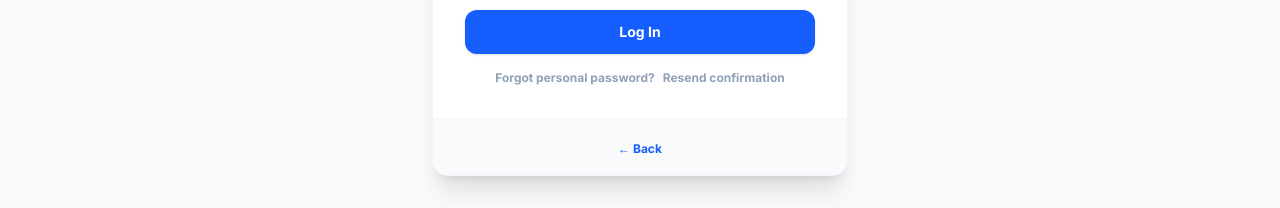
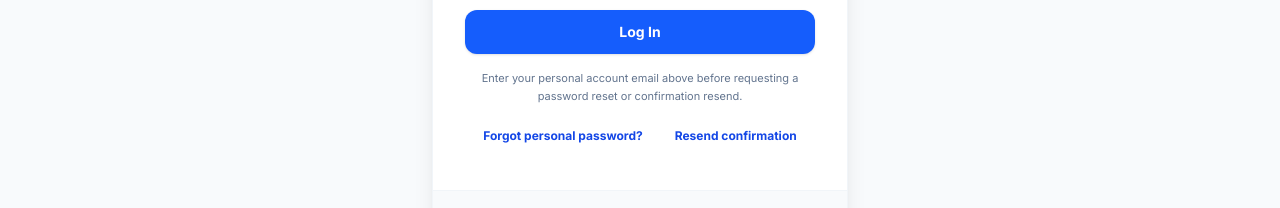
Before and after one commit to 9jaclinichq/fm-roster-googleai, a React (Vite) app: page /#/doctor/login in a window 1280 px wide. Shown: the part 703-911 px from the top of the page. Built offline with nearby package versions, Linux system fonts and the light colour scheme; no server answers.

Commit message:
fix(auth): make recovery initiation actionable

```diff
--- a/scripts/verify-password-recovery-bootstrap.ts
+++ b/scripts/verify-password-recovery-bootstrap.ts
@@ -6,6 +6,7 @@ import {
   recoveryFailureMessage,
   recoveryFailureReason,
 } from '../src/modules/auth/lib/passwordRecovery';
+import { validatePersonalEmail } from '../src/modules/auth/lib/authJourney';
 
 const read = (path: string) => readFileSync(resolve(process.cwd(), path), 'utf8');
 const app = read('src/App.tsx');
@@ -36,6 +37,9 @@ check(inspectRecoveryLocation('https://workspace.privydoc.com.ng/#/doctor/reset-
 check(inspectRecoveryLocation('https://workspace.privydoc.com.ng/#/doctor/login').kind === 'none', 'ordinary login is not treated as recovery');
 check(recoveryFailureMessage('expired_or_used').includes('expired or was already used'), 'expired/used state has a precise safe action');
 check(recoveryFailureMessage('session_missing').includes('valid password-recovery session'), 'direct or mismatched access cannot update a password');
+check(validatePersonalEmail('') === 'Enter your personal account email first.', 'missing recovery email receives clear feedback');
+check(validatePersonalEmail('not-an-email')?.includes('valid personal account email'), 'invalid recovery email receives clear feedback');
+check(validatePersonalEmail('synthetic@example.invalid') === null, 'synthetic valid email passes client validation');
 
 check(service.includes("flowType: 'implicit'") && service.includes('detectSessionInUrl: true'), 'Supabase client explicitly uses the configured implicit flow');
 check(!service.includes('exchangeCodeForSession'), 'application does not combine PKCE exchange with implicit recovery');
@@ -55,6 +59,13 @@ check(view.includes("recovery.status !== 'ready'") && view.includes('Return to p
 check(view.includes('The recovery session is closed') && view.includes('Continue to personal sign-in'), 'successful update truthfully routes through a fresh sign-in');
 check(app.includes("navigate('/doctor/login', { replace: true })") && app.includes("linkedWorkforce ? '/workspace/home' : '/doctor/home'"), 'fresh sign-in preserves institutional-link continuation');
 check(authView.includes('loginDoctor') && authView.includes('registerDoctor'), 'ordinary login and registration remain wired');
+check(authView.includes('onClick={requestPasswordReset}') && authView.includes('Forgot personal password?'), 'password recovery is a real button with the existing request handler');
+check(authView.includes('aria-label="Request personal password reset"'), 'password recovery has a stable accessible name across loading and cooldown states');
+check(!authView.includes('!email.trim() || resendCooldown'), 'missing email no longer makes the recovery control inert');
+check(authView.includes('min-h-11') && authView.includes('focus-visible:ring-2'), 'recovery controls have adequate targets and visible keyboard focus');
+check(authView.includes("emailAction === 'recovery' ? 'Requesting reset…'") && authView.includes('disabled={isSubmitting || emailAction !== null || resendCooldown > 0}'), 'recovery control exposes loading/cooldown and blocks duplicate submission');
+check(authView.includes('emailActionInFlight.current') && authView.includes('useRef(false)'), 'same-tick recovery activations are guarded before React rerenders');
+check(authView.includes('If a personal account exists for this email'), 'recovery result remains non-enumerating');
 
 for (const [source, label] of [
   [linking, 'account link'],
--- a/src/modules/auth/components/DoctorAuthView.tsx
+++ b/src/modules/auth/components/DoctorAuthView.tsx
@@ -1,4 +1,4 @@
-import React, { useEffect, useState } from 'react';
+import React, { useEffect, useRef, useState } from 'react';
 import { useNavigate, useLocation } from 'react-router-dom';
 import { Stethoscope, AlertCircle, CheckCircle2 } from 'lucide-react';
 import { databaseService } from '../../../lib/databaseService';
@@ -6,6 +6,7 @@ import {
   AUTH_EMAIL_COOLDOWN_SECONDS,
   loginFailureMessage,
   registrationNextStepMessage,
+  validatePersonalEmail,
   validatePersonalPassword,
 } from '../lib/authJourney';
 
@@ -25,9 +26,11 @@ export const DoctorAuthView: React.FC = () => {
   const [password, setPassword] = useState('');
   const [confirmPassword, setConfirmPassword] = useState('');
   const [isSubmitting, setIsSubmitting] = useState(false);
+  const [emailAction, setEmailAction] = useState<'recovery' | 'confirmation' | null>(null);
   const [error, setError] = useState('');
   const [confirmationNotice, setConfirmationNotice] = useState('');
   const [resendCooldown, setResendCooldown] = useState(0);
+  const emailActionInFlight = useRef(false);
 
   useEffect(() => {
     if (resendCooldown <= 0) return;
@@ -103,8 +106,11 @@ export const DoctorAuthView: React.FC = () => {
   const requestPasswordReset = async () => {
     setError('');
     setConfirmationNotice('');
-    if (!email.trim()) return setError('Enter your personal account email first.');
-    setIsSubmitting(true);
+    const emailError = validatePersonalEmail(email);
+    if (emailError) return setError(emailError);
+    if (emailActionInFlight.current || resendCooldown > 0) return;
+    emailActionInFlight.current = true;
+    setEmailAction('recovery');
     try {
       await databaseService.requestDoctorPasswordReset(email);
       setConfirmationNotice('If a personal account exists for this email, a password-reset message has been requested. Check your inbox and spam folder.');
@@ -112,14 +118,19 @@ export const DoctorAuthView: React.FC = () => {
     } catch (err) {
       setError(loginFailureMessage(err));
     } finally {
-      setIsSubmitting(false);
+      emailActionInFlight.current = false;
+      setEmailAction(null);
     }
   };
 
   const resendConfirmation = async () => {
     setError('');
-    if (!email.trim()) return setError('Enter your personal account email first.');
-    setIsSubmitting(true);
+    setConfirmationNotice('');
+    const emailError = validatePersonalEmail(email);
+    if (emailError) return setError(emailError);
+    if (emailActionInFlight.current || resendCooldown > 0) return;
+    emailActionInFlight.current = true;
+    setEmailAction('confirmation');
     try {
       await databaseService.resendDoctorConfirmation(email);
       setConfirmationNotice('If this email has an unconfirmed personal account, a new confirmation message has been requested. Check your inbox and spam folder.');
@@ -127,7 +138,8 @@ export const DoctorAuthView: React.FC = () => {
     } catch (err) {
       setError(loginFailureMessage(err));
     } finally {
-      setIsSubmitting(false);
+      emailActionInFlight.current = false;
+      setEmailAction(null);
     }
   };
 
@@ -167,13 +179,13 @@ export const DoctorAuthView: React.FC = () => {
 
         <form onSubmit={handleSubmit} className="p-6 sm:p-8 space-y-4">
           {confirmationNotice && (
-            <div className="bg-emerald-50 border border-emerald-200 text-emerald-800 rounded-xl p-3.5 flex items-start space-x-2 text-xs sm:text-sm">
+            <div className="bg-emerald-50 border border-emerald-200 text-emerald-800 rounded-xl p-3.5 flex items-start space-x-2 text-xs sm:text-sm" role="status">
               <CheckCircle2 size={16} className="shrink-0 mt-0.5" />
               <span>{confirmationNotice}</span>
             </div>
           )}
           {error && (
-            <div className="bg-rose-50 border border-rose-200 text-rose-800 rounded-xl p-3.5 flex items-start space-x-2 text-xs sm:text-sm animate-shake">
+            <div className="bg-rose-50 border border-rose-200 text-rose-800 rounded-xl p-3.5 flex items-start space-x-2 text-xs sm:text-sm animate-shake" role="alert">
               <AlertCircle size={16} className="shrink-0 mt-0.5" />
               <span>{error}</span>
             </div>
@@ -193,8 +205,9 @@ export const DoctorAuthView: React.FC = () => {
           )}
 
           <div className="space-y-1.5">
-            <label className="block text-xs font-bold text-slate-500 uppercase tracking-wider">Email</label>
+            <label htmlFor="doctor-account-email" className="block text-xs font-bold text-slate-500 uppercase tracking-wider">Email</label>
             <input
+              id="doctor-account-email"
               type="email"
               value={email}
               onChange={(e) => setEmail(e.target.value)}
@@ -234,19 +247,35 @@ export const DoctorAuthView: React.FC = () => {
 
           <button
             type="submit"
-            disabled={isSubmitting}
+            disabled={isSubmitting || emailAction !== null}
             className="w-full py-3 bg-blue-600 hover:bg-blue-700 disabled:bg-slate-300 disabled:text-slate-500 text-white rounded-xl text-sm font-bold shadow-sm transition transform active:scale-[0.98] cursor-pointer"
           >
             {isSubmitting ? 'Please wait...' : mode === 'register' ? 'Create Account' : 'Log In'}
           </button>
           {mode === 'login' && (
-            <div className="flex flex-col gap-2 text-center sm:flex-row sm:justify-center">
-              <button type="button" onClick={requestPasswordReset} disabled={isSubmitting || !email.trim() || resendCooldown > 0} className="text-xs font-bold text-blue-700 disabled:text-slate-400">
-                {resendCooldown > 0 ? `Email available in ${resendCooldown}s` : 'Forgot personal password?'}
-              </button>
-              <button type="button" onClick={resendConfirmation} disabled={isSubmitting || !email.trim() || resendCooldown > 0} className="text-xs font-bold text-blue-700 disabled:text-slate-400">
-                Resend confirmation
-              </button>
+            <div className="space-y-2 text-center">
+              <p id="doctor-email-recovery-help" className="text-[11px] leading-relaxed text-slate-500">Enter your personal account email above before requesting a password reset or confirmation resend.</p>
+              <div className="flex flex-col gap-2 sm:flex-row sm:justify-center">
+                <button
+                  type="button"
+                  onClick={requestPasswordReset}
+                  disabled={isSubmitting || emailAction !== null || resendCooldown > 0}
+                  aria-label="Request personal password reset"
+                  aria-describedby="doctor-email-recovery-help"
+                  className="min-h-11 rounded-lg px-3 text-xs font-bold text-blue-700 hover:bg-blue-50 focus-visible:outline-none focus-visible:ring-2 focus-visible:ring-blue-600 focus-visible:ring-offset-2 disabled:cursor-not-allowed disabled:text-slate-500"
+                >
+                  {emailAction === 'recovery' ? 'Requesting reset…' : resendCooldown > 0 ? `Reset available in ${resendCooldown}s` : 'Forgot personal password?'}
+                </button>
+                <button
+                  type="button"
+                  onClick={resendConfirmation}
+                  disabled={isSubmitting || emailAction !== null || resendCooldown > 0}
+                  aria-describedby="doctor-email-recovery-help"
+                  className="min-h-11 rounded-lg px-3 text-xs font-bold text-blue-700 hover:bg-blue-50 focus-visible:outline-none focus-visible:ring-2 focus-visible:ring-blue-600 focus-visible:ring-offset-2 disabled:cursor-not-allowed disabled:text-slate-500"
+                >
+                  {emailAction === 'confirmation' ? 'Resending confirmation…' : resendCooldown > 0 ? `Confirmation available in ${resendCooldown}s` : 'Resend confirmation'}
+                </button>
+              </div>
             </div>
           )}
         </form>
--- a/src/modules/auth/lib/authJourney.ts
+++ b/src/modules/auth/lib/authJourney.ts
@@ -1,5 +1,14 @@
 export const PERSONAL_PASSWORD_MIN_LENGTH = 6;
 export const AUTH_EMAIL_COOLDOWN_SECONDS = 60;
+
+export function validatePersonalEmail(email: string): string | null {
+  const normalized = email.trim();
+  if (!normalized) return 'Enter your personal account email first.';
+  if (!/^[^\s@]+@[^\s@]+\.[^\s@]+$/.test(normalized)) {
+    return 'Enter a valid personal account email, such as name@example.com.';
+  }
+  return null;
+}
 
 export function validatePersonalPassword(password: string): string | null {
   if (password.length < PERSONAL_PASSWORD_MIN_LENGTH) {
```
Also changed, not shown: scripts/verify-password-recovery-browser.mjs (+48 -1 lines).
